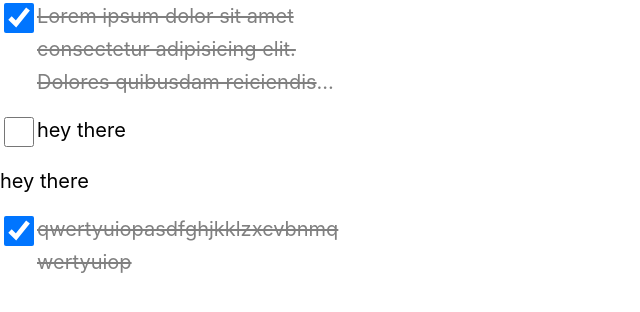
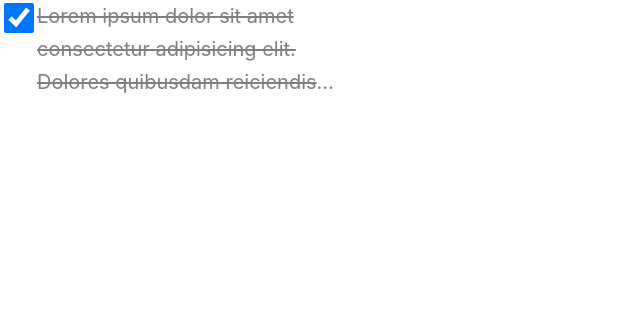
Before and after one commit to AdityaAnuragi/notes-app, a React (Vite) app: page / in a window 1280 px wide. Shown: the top 312 px of the page, without its empty margins (0-640 px from the left). Built offline with nearby package versions, Linux system fonts and the light colour scheme.

Commit message:
placed the open note on top

```diff
--- a/src/App.jsx
+++ b/src/App.jsx
@@ -2,16 +2,16 @@
 // import "./App.css"
 // import useThrottle from "./customHooks/useThrottle"
 // import { TooltipButtonWrapper } from "./components/tooltipButton"
-// import { OpenNote } from "./components/OpenNote"
+import { OpenNote } from "./components/OpenNote"
 import { CheckboxAndTextPairInHomePageNote } from "./components/CheckboxAndTextPairInHomePageNote"
 function App() {
   return (
     <>
-      {/* <OpenNote /> */}
+      {false && <OpenNote />}
       <CheckboxAndTextPairInHomePageNote />
-      <CheckboxAndTextPairInHomePageNote value="hey there" checkboxData={{hasCheckbox : true , isTicked : false}} />
+      {/* <CheckboxAndTextPairInHomePageNote value="hey there" checkboxData={{hasCheckbox : true , isTicked : false}} />
       <CheckboxAndTextPairInHomePageNote value="hey there" checkboxData={{hasCheckbox : false , isTicked : false}} />
-      <CheckboxAndTextPairInHomePageNote value="qwertyuiopasdfghjkklzxcvbnmqwertyuiop" />
+      <CheckboxAndTextPairInHomePageNote value="qwertyuiopasdfghjkklzxcvbnmqwertyuiop" /> */}
     </>
   )
 }
--- a/src/components/OpenNote.module.css
+++ b/src/components/OpenNote.module.css
@@ -1,6 +1,10 @@
 /* i button textarea input */
 
 .spanningTheWholeViewWidthAndHeightWrapper {
+  position: absolute;
+  z-index: 1;
+  width: 100%;
+  background-color: rgba(0,0,0,0.07);
   display: flex;
 }
 
```
